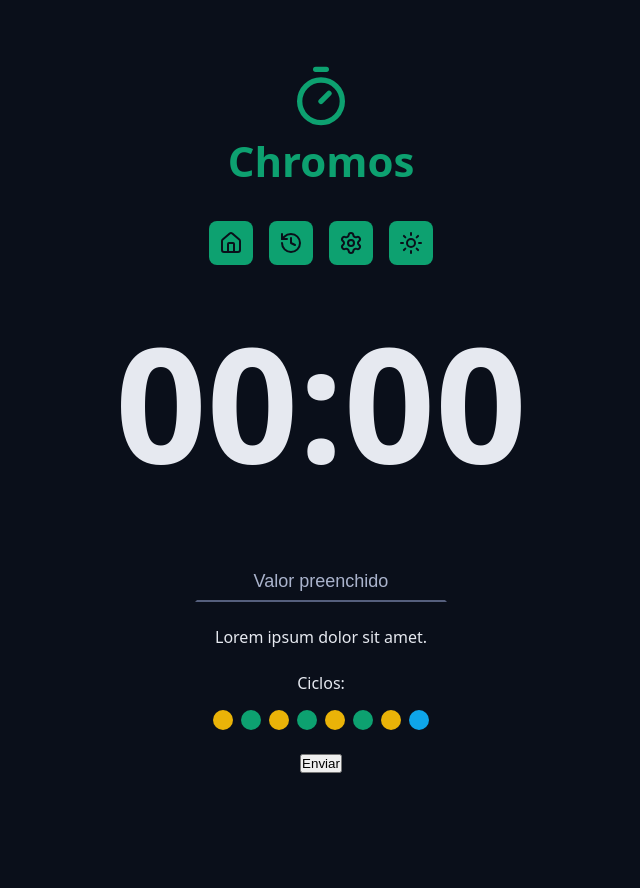
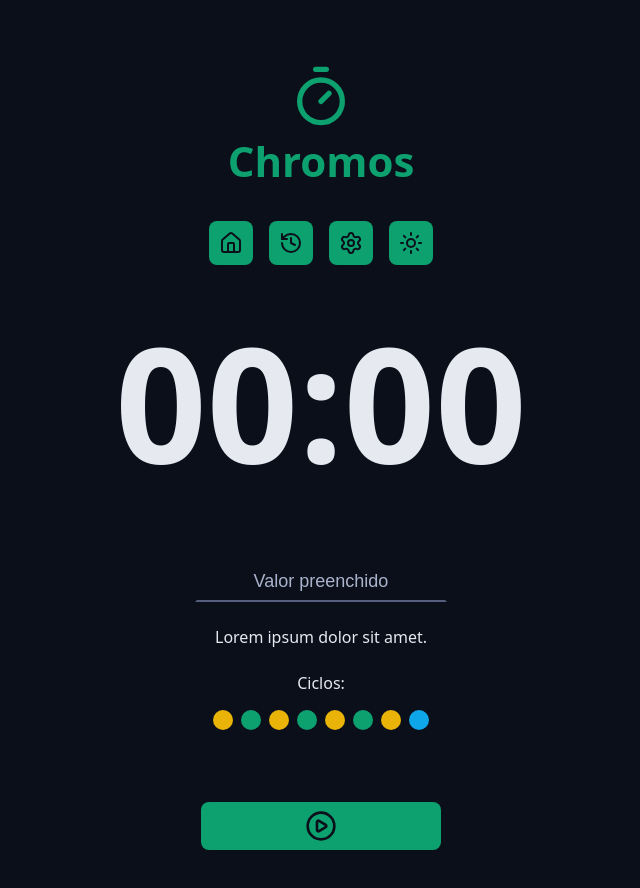
Before and after one commit to lucasximenes30/chronus, a React (Vite) app: page / in a window 1280 px wide. Shown: the top 888 px of the page, without its empty margins (319-959 px from the left). Before the commit the page ends 805 px from the top, so only its background shows below. Built offline with nearby package versions, Linux system fonts and the light colour scheme.

Commit message:
feat: Criando componente de botão

```diff
--- a/src/App.tsx
+++ b/src/App.tsx
@@ -6,6 +6,8 @@ import { Menu } from './components/Menu';
 import { Countdown } from './components/CountDown';
 import { DefaultInput } from './components/DefaultInput';
 import { Cycles } from './components/Cycles';
+import { DefaultButton } from './components/DefaultButton';
+import { PlayCircleIcon } from 'lucide-react';
 
 
 function App() {
@@ -44,7 +46,7 @@ function App() {
           </div>
 
           <div className='formRow'>
-            <button>Enviar</button>
+            <DefaultButton icon={<PlayCircleIcon />}/>
           </div>
 
         </form>
--- /dev/null
+++ b/src/components/DefaultButton/index.tsx
@@ -0,0 +1,18 @@
+import styles from './styles.module.css'
+
+type DefaultButtonProps = {
+    icon: React.ReactNode
+    color?: 'green' | 'red'
+} & React.ComponentProps<'button'>
+
+export function DefaultButton({ icon, color = 'green', ...props }: DefaultButtonProps) {
+
+    return (
+        <>
+            <button className={`${styles.button} ${styles[color]} `}  {...props}>
+                {icon}
+            </button>
+        </>
+    );
+
+}
--- /dev/null
+++ b/src/components/DefaultButton/styles.module.css
@@ -0,0 +1,31 @@
+.button {
+    border: none;
+    background: var(--primary);
+    color: var(--text-over-primary);
+    display: flex;
+    align-items: center;
+    justify-content: center;
+    min-width: 24rem;
+    padding: 0.8rem;
+    border-radius: 0.8rem;
+    margin: 4.8rem 0;
+    cursor: pointer;
+    transition: all 0.2s ease-in-out;
+}
+
+.button svg {
+    width: 3.2rem;
+    height: 3.2rem;
+}
+.button:hover {
+    filter: brightness(80%);
+}
+
+.green {
+    background-color: var(--primary);
+    color: var(--text-over-primary);
+}
+.red {
+    background-color: var(--error);
+    color: var(--text-over-primary);
+}
```
